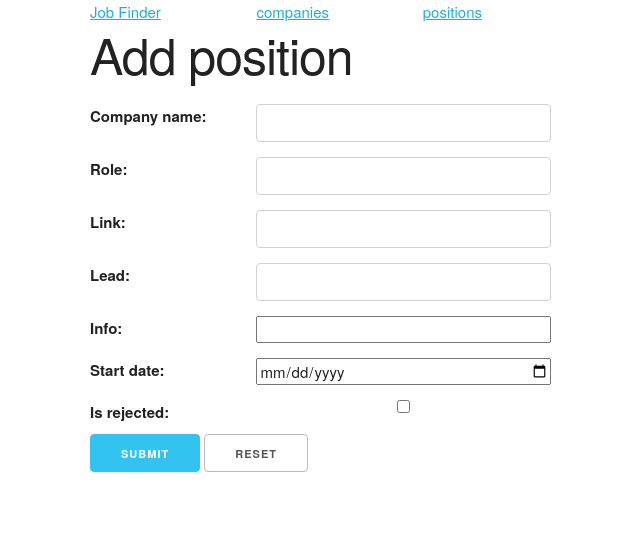
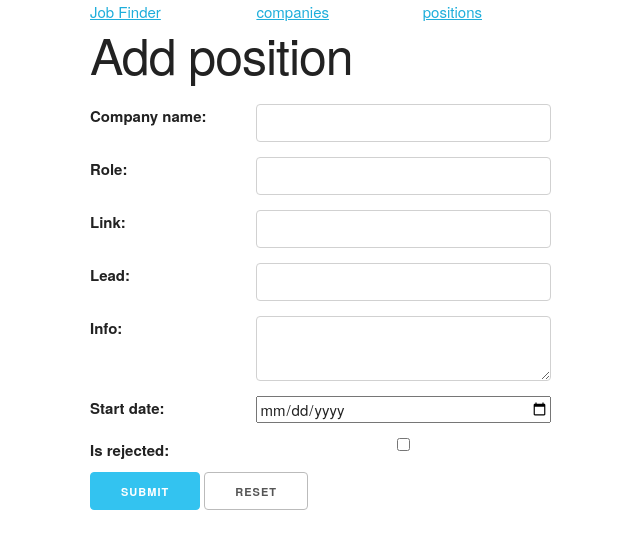
Before and after one commit to moshe742/job_finder, a Django app: page /position-add in a window 1280 px wide. Shown: the top 549 px of the page, without its empty margins (70-710 px from the left). Run offline with Django 4.2, Linux system fonts and the light colour scheme.

Commit message:
add info

```diff
--- a/job_finder/common/templates/common/base.html
+++ b/job_finder/common/templates/common/base.html
@@ -6,6 +6,7 @@
     {% block title %}{% endblock %}
     <link rel="stylesheet" href="{% static 'jobs/css/normalize.css' %}">
     <link rel="stylesheet" href="{% static 'jobs/css/skeleton.css' %}">
+{#    <link rel="stylesheet" href="{% static 'jobs/css/style.css' %}">#}
 </head>
 <body>
 <div class="container">
--- a/job_finder/jobs/static/jobs/css/style.css
+++ b/job_finder/jobs/static/jobs/css/style.css
@@ -1,3 +1,4 @@
-body {
-    color: red;
+textarea {
+    height: 200px;
+    width: max-content;
 }
--- a/job_finder/jobs/templates/jobs/position-form.html
+++ b/job_finder/jobs/templates/jobs/position-form.html
@@ -22,7 +22,7 @@
     </div>
     <div class="row">
         <label for="{{ form.info.name }}" class="two columns">{{ form.info.label_tag }}</label>
-        <input id="{{ form.info.name }}" type="textarea" name="{{ form.info.name }}" value="{% if form.info.value %}{{ form.info.value }}{% endif %}" class="four columns" />
+        <textarea id="{{ form.info.name }}" name="{{ form.info.name }}" class="four columns">{% if form.info.value %}{{ form.info.value|safe }}{% endif %}</textarea>
     </div>
     <div class="row">
         <label for="{{ form.start_date.name }}" class="two columns">{{ form.start_date.label_tag }}</label>
--- a/job_finder/jobs/templates/jobs/position.html
+++ b/job_finder/jobs/templates/jobs/position.html
@@ -12,5 +12,10 @@
     <p class="u-full-width">{{ note.happened_at | date:'d-m-Y' }}- {{ note.description }}</p>
     {% endfor %}
 </div>
+<div class="row">
+    <p class="12 columns">
+        {{ info|safe }}
+    </p>
+</div>
 </main>
 {% endblock %}
--- a/job_finder/jobs/views.py
+++ b/job_finder/jobs/views.py
@@ -16,8 +16,9 @@ class PositionListView(View):
 class PositionDetailView(View):
     def get(self, request, position_id):
         position = Position.objects.get(pk=position_id)
+        info = position.info.replace('\n', '</p><p>')
         return render(request, 'jobs/position.html',
-                      context={'position': position})
+                      context={'position': position, 'info': info})
 
 
 class PositionCreateView(View):
```
